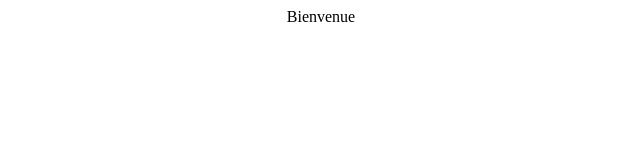
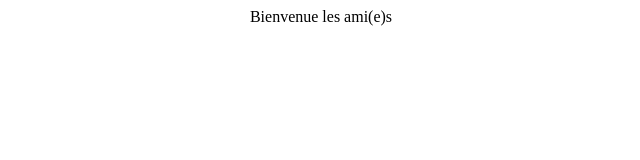
Before and after one commit to PhiIippeH/HELLO, a plain HTML site: page index.html in a window 1280 px wide. Shown: the whole page, without its empty margins (319-959 px from the left). Drawn offline with Linux system fonts and the light colour scheme.

Commit message:
Bienvenue -> benvenue les ami(e)s

```diff
--- a/index.html
+++ b/index.html
@@ -2,7 +2,7 @@
 <title>Bienvenue</title>
 <body>
 <div align="center">
-<a1>Bienvenue</a1>
+<a1>Bienvenue les ami(e)s</a1>
 </div>
 </body>
 </html>
```
